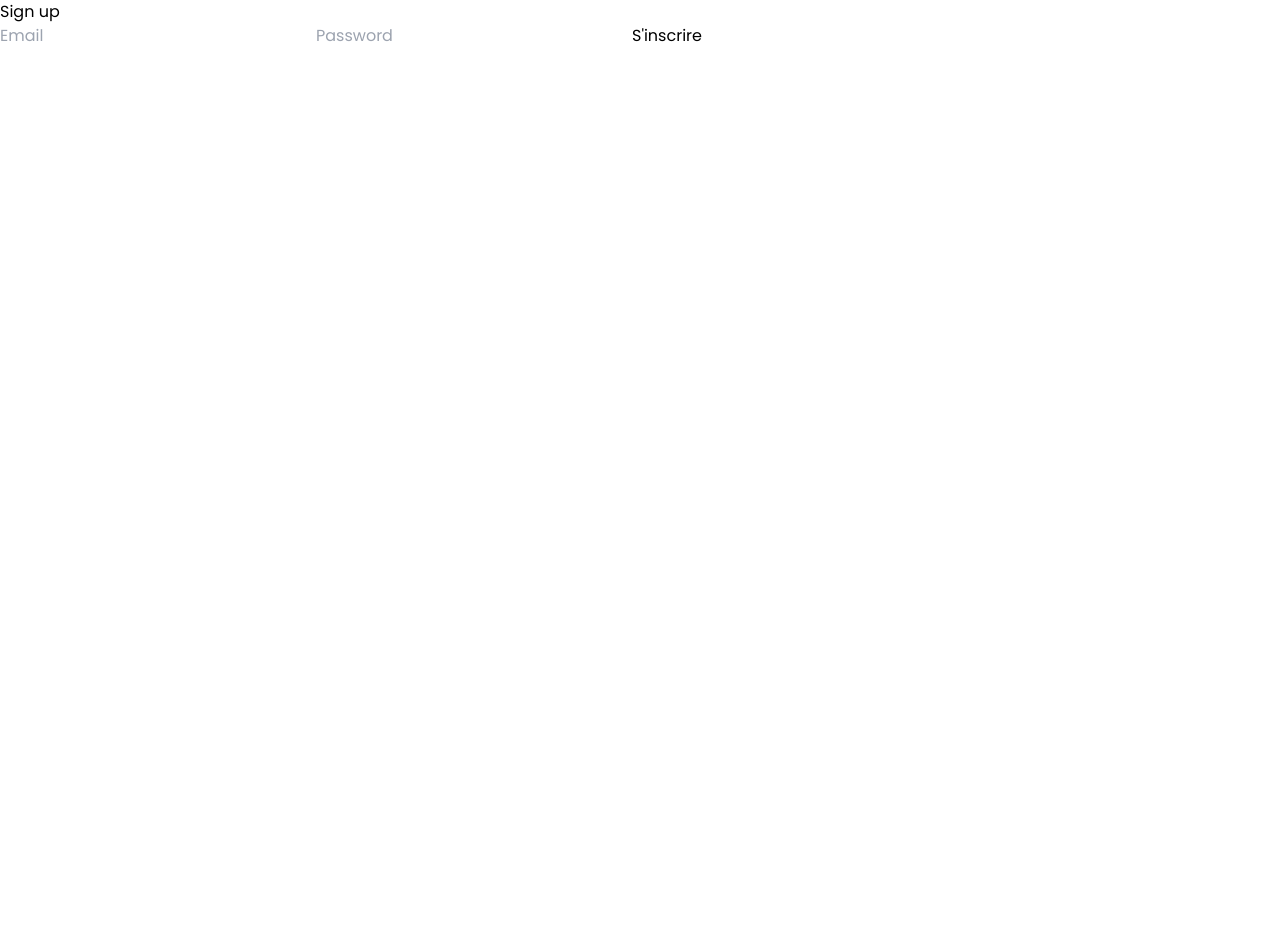
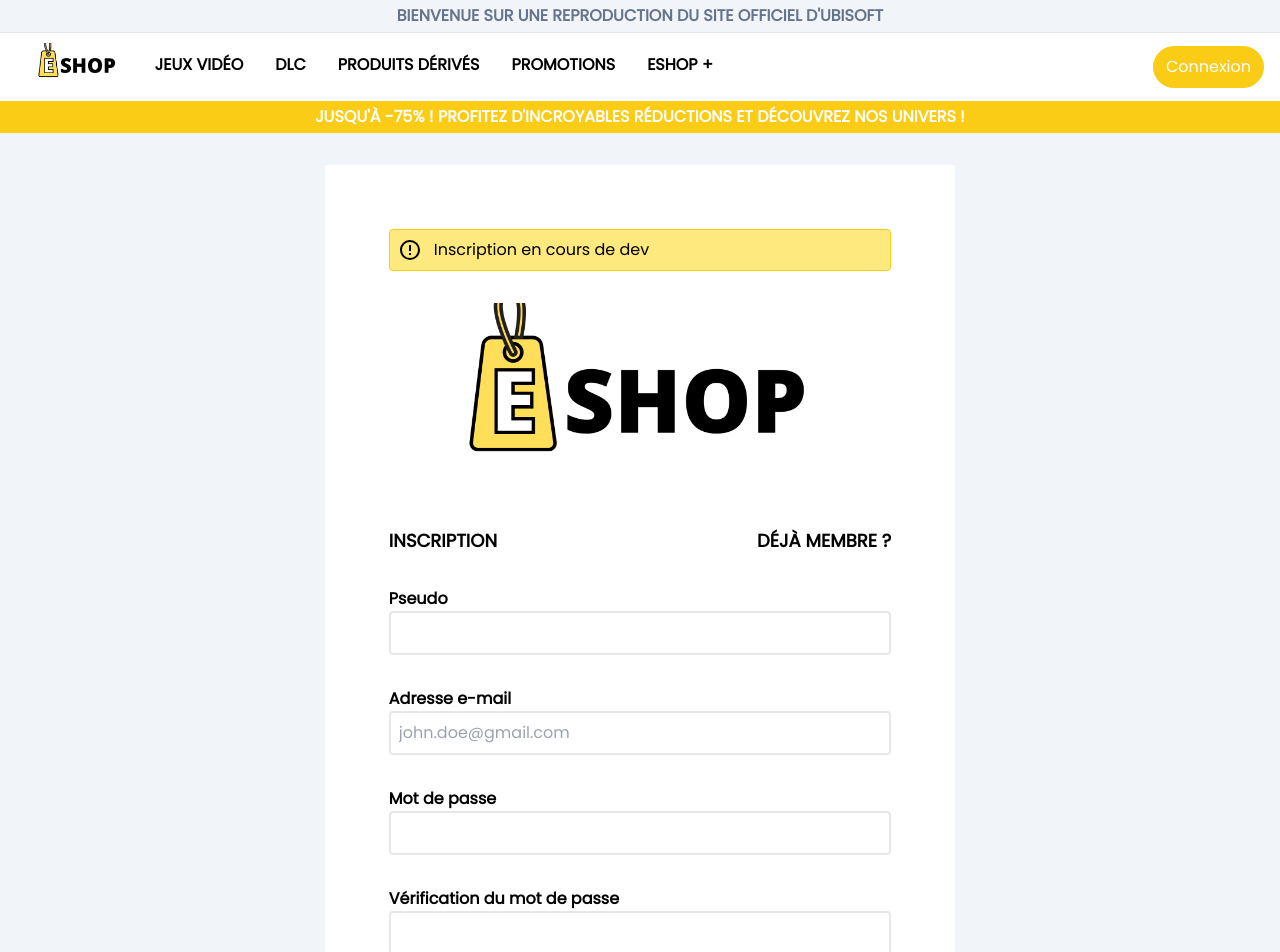
Before and after one commit to axelvrgn/eshopv3, a React (Create React App) app: page /register in a window 1280 px wide. Shown: the top 952 px of the page. Before the commit the page ends 800 px from the top, so only its background shows below. Built offline with nearby package versions, Linux system fonts and the light colour scheme.

Commit message:
fix genres and platforms filters

```diff
--- a/src/components/Game/Filters.jsx
+++ b/src/components/Game/Filters.jsx
@@ -36,7 +36,7 @@
       <div className="">
         <div className="font-bold text-lg">Filtrer</div>
       </div>
-      <Alert title="Filtrage en cours de dev" />
+
       <div>
         <div>Plateformes</div>
         <div className="flex flex-col space-y-1">
--- a/src/components/Navigation/Navbar.jsx
+++ b/src/components/Navigation/Navbar.jsx
@@ -1,14 +1,10 @@
-import React, { useState } from "react";
+import React from "react";
 
 import { NavLink } from "react-router-dom";
 import Routes from "./Routes";
 import GuestRoutes from "./GuestRoutes";
 import Logo from "./Logo";
 import BurgerMenu from "./BurgerMenu";
-
-let activeStyle = {
-  border: "yellow",
-};
 
 const listRoutes = Routes.map((route, index) => (
   <NavLink
@@ -27,15 +23,7 @@
 ));
 
 const guestRoutes = GuestRoutes.map((route, index) => (
-  <NavLink
-    to={route.path}
-    className={({ isActive }) =>
-      isActive
-        ? "border-b-4 border-yellow-400"
-        : "border-b-4 border-transparent"
-    }
-    key={index}
-  >
+  <NavLink to={route.path} key={index}>
     <div className="flex items-center text-white bg-yellow-400 border border-yellow-400 px-3 py-2 rounded-full hover:bg-white hover:text-yellow-400 duration-150">
       {route.label}
     </div>
@@ -43,12 +31,6 @@
 ));
 
 const Navbar = () => {
-  const [search, setSearch] = useState("");
-
-  const searchGames = () => {
-    console.log("Recherche pas dispo...");
-  };
-
   return (
     <div className="flex items-center justify-between sticky top-0 bg-white z-50">
       <NavLink to="/" className="border-b-4 border-transparent">
@@ -61,25 +43,6 @@
             <div className="flex space-x-8 flex-wrap">{listRoutes}</div>
           </div>
           <div className="px-4">{guestRoutes}</div>
-          {/* <div>
-        <form className="flex items-center space-x-2">
-          <FormField label="">
-            <FormControl
-              type="text"
-              value={search}
-              placeholder="Rechercher par un nom, mot-clé..."
-              onChange={(e) => setSearch(e.target.value)}
-            />
-          </FormField>
-          <button
-            type="button"
-            className="bg-yellow-400 p-2 rounded capitalize text-white"
-            onClick={searchGames}
-          >
-            rechercher
-          </button>
-        </form>
-      </div> */}
         </div>
       </div>
     </div>
--- a/src/pages/Details.jsx
+++ b/src/pages/Details.jsx
@@ -7,7 +7,7 @@
 
 import { useParams } from "react-router-dom";
 
-import Layout from "../Layout/Layout";
+import Layout from "../layout/Layout";
 import Container from "../components/Container";
 import Section from "../components/Section";
 import { gameService } from "../services/gameService";
--- a/src/pages/Home.jsx
+++ b/src/pages/Home.jsx
@@ -1,6 +1,6 @@
 import React from "react";
 
-import Layout from "../Layout/Layout";
+import Layout from "../layout/Layout";
 import Banner from "../components/Banner";
 import Container from "../components/Container";
 
--- a/src/pages/Login.jsx
+++ b/src/pages/Login.jsx
@@ -4,10 +4,11 @@
 //import { supabase } from "../supabaseClient";
 
 import Container from "../components/Container";
-import Layout from "../Layout/Layout";
+import Layout from "../layout/Layout";
 import FormField from "../components/FormField";
 import FormControl from "../components/FormControl";
 import Logo from "../components/Logo";
+import Alert from "../components/Alert";
 
 const Login = () => {
   const [loading, setLoading] = useState(false);
@@ -41,12 +42,14 @@
     <div>
       <Layout>
         <Container>
-          <div className="flex justify-center h-[70vh] items-center">
+          <div className="flex justify-center">
             <form onSubmit={handleLogin} className="bg-white border p-16 ">
               <div className="flex flex-col space-y-8 w-[50ch]">
+                <Alert title="Connexion en cours de dev" />
                 <div className="h-48">
                   <Logo />
                 </div>
+
                 <div className="uppercase flex font-semibold text-lg flex-wrap items-center justify-between">
                   <div>Connexion</div>
                   <button
--- a/src/pages/Register.jsx
+++ b/src/pages/Register.jsx
@@ -1,10 +1,23 @@
 import React, { useState } from "react";
 //import { supabase } from "../supabaseClient";
 
+import { useNavigate } from "react-router-dom";
+
+import Layout from "../layout/Layout";
+import Container from "../components/Container";
+import FormField from "../components/FormField";
+import FormControl from "../components/FormControl";
+import Logo from "../components/Logo";
+import Alert from "../components/Alert";
+
 const Register = () => {
+  const [pseudo, setPseudo] = useState("");
   const [email, setEmail] = useState("");
   const [password, setPassword] = useState("");
+  const [passwordVerif, setPasswordVerif] = useState("");
   const [error, setError] = useState(null);
+
+  const navigate = useNavigate();
 
   const handleSignup = async (e) => {
     e.preventDefault();
@@ -21,23 +34,68 @@
   };
 
   return (
-    <form onSubmit={handleSignup}>
-      <h1>Sign up</h1>
-      {error && <p style={{ color: "red" }}>{error}</p>}
-      <input
+    <Layout>
+      <Container>
+        <div className="flex justify-center">
+          <form className="bg-white p-16" onSubmit={handleSignup}>
+            <div className="w-[50ch] flex flex-col space-y-8">
+              <Alert title="Inscription en cours de dev" />
+              <div className="h-48">
+                <Logo />
+              </div>
+              <div className="flex justify-between">
+                <div className="uppercase font-semibold text-lg">
+                  Inscription
+                </div>
+                <button
+                  className="uppercase font-semibold text-lg hover:text-yellow-400 duration-150"
+                  onClick={() => navigate("/login")}
+                >
+                  Déjà membre ?
+                </button>
+              </div>
+
+              <FormField htmlFor="pseudo" label="Pseudo">
+                <FormControl
+                  type="text"
+                  value={pseudo}
+                  onChange={(e) => setPseudo(e.target.value)}
+                />
+              </FormField>
+              <FormField htmlFor="email" label="Adresse e-mail">
+                <FormControl
                   type="email"
-        placeholder="Email"
+                  placeholder="john.doe@gmail.com"
                   value={email}
                   onChange={(e) => setEmail(e.target.value)}
                 />
-      <input
+              </FormField>
+              <FormField htmlFor="password" label="Mot de passe">
+                <FormControl
                   type="password"
-        placeholder="Password"
                   value={password}
                   onChange={(e) => setPassword(e.target.value)}
                 />
-      <button type="submit">S'inscrire</button>
+              </FormField>
+              <FormField
+                htmlFor="passwordverif"
+                label="Vérification du mot de passe"
+              >
+                <FormControl
+                  type="passwordverif"
+                  value={passwordVerif}
+                  onChange={(e) => setPasswordVerif(e.target.value)}
+                />
+              </FormField>
+              <button className="bg-yellow-400 p-2 text-white" type="submit">
+                S'inscrire
+              </button>
+              {error && <p style={{ color: "red" }}>{error}</p>}
+            </div>
           </form>
+        </div>
+      </Container>
+    </Layout>
   );
 };
 
--- a/src/pages/VideoGames.jsx
+++ b/src/pages/VideoGames.jsx
@@ -3,7 +3,7 @@
 import Icon from "@mdi/react";
 import { mdiChevronRight, mdiChevronLeft, mdiMagnify } from "@mdi/js";
 
-import Layout from "../Layout/Layout";
+import Layout from "../layout/Layout";
 import Container from "../components/Container";
 import Games from "../components/Game/Games";
 import Filters from "../components/Game/Filters";
@@ -24,7 +24,7 @@
 
   useEffect(() => {
     gameService
-      .getByPage(page, pageSize)
+      .getByPage(page, pageSize, genres, platforms)
       .then((res) => {
         setGames(res.data.results);
         setLoading(false);
@@ -33,7 +33,7 @@
       .catch(function (error) {
         console.error(error);
       });
-  }, [page, pageSize]);
+  }, [page, pageSize, genres, platforms]);
 
   const searchGames = () => {
     console.log("search field : " + search);
@@ -59,19 +59,23 @@
   };
 
   const handleGenre = (genre) => {
+    if (genres !== "") {
       let splitedGenres = genres.split(",");
       if (splitedGenres.includes(genre)) {
         splitedGenres.splice(splitedGenres.indexOf(genre), 1);
       } else splitedGenres.push(genre);
       setGenres(splitedGenres.join());
+    } else setGenres(genre);
   };
 
   const handlePlatform = (platform) => {
+    if (platforms !== "") {
       let splitedPlatforms = platforms.split(",");
       if (splitedPlatforms.includes(platform)) {
         splitedPlatforms.splice(splitedPlatforms.indexOf(platform), 1);
       } else splitedPlatforms.push(platform);
       setPlatforms(splitedPlatforms.join());
+    } else setPlatforms(platform);
   };
 
   return (
@@ -109,12 +113,17 @@
                 <button
                   onClick={handlePreviousPage}
                   disabled={page < 2}
-                  className={` flex ${page < 2 ? "cursor-not-allowed" : ""} `}
+                  className={` flex ${
+                    page < 2 ? "cursor-not-allowed" : ""
+                  } hover:text-yellow-400`}
                 >
                   <Icon path={mdiChevronLeft} size={1} />
                   Page précédente
                 </button>
-                <button onClick={handleNextPage} className="flex">
+                <button
+                  onClick={handleNextPage}
+                  className="flex hover:text-yellow-400"
+                >
                   Page suivante
                   <Icon path={mdiChevronRight} size={1} />
                 </button>
--- a/src/services/gameService.js
+++ b/src/services/gameService.js
@@ -9,7 +9,7 @@
   return axios.request(options);
 };
 
-const getByPage = (page, pageSize) => {
+const getByPage = (page, pageSize, genres, platforms) => {
   const options = {
     method: "GET",
     url: "https://api.rawg.io/api/games",
@@ -17,9 +17,34 @@
       key: "ee0a2d47b6b54dd3b649aaa653e174f3",
       page: page,
       page_size: pageSize,
-      //ordering: "rating",
     },
   };
+
+  if (genres !== "") {
+    options.params = {
+      key: "ee0a2d47b6b54dd3b649aaa653e174f3",
+      page: page,
+      page_size: pageSize,
+      genres: genres,
+    };
+  }
+  if (platforms !== "") {
+    options.params = {
+      key: "ee0a2d47b6b54dd3b649aaa653e174f3",
+      page: page,
+      page_size: pageSize,
+      platforms: platforms,
+    };
+  }
+  if (genres !== "" && platforms !== "") {
+    options.params = {
+      key: "ee0a2d47b6b54dd3b649aaa653e174f3",
+      page: page,
+      page_size: pageSize,
+      genres: genres,
+      platforms: platforms,
+    };
+  }
   return axios.request(options);
 };
 
```
Lines whose indentation alone changed are shown as unchanged.
